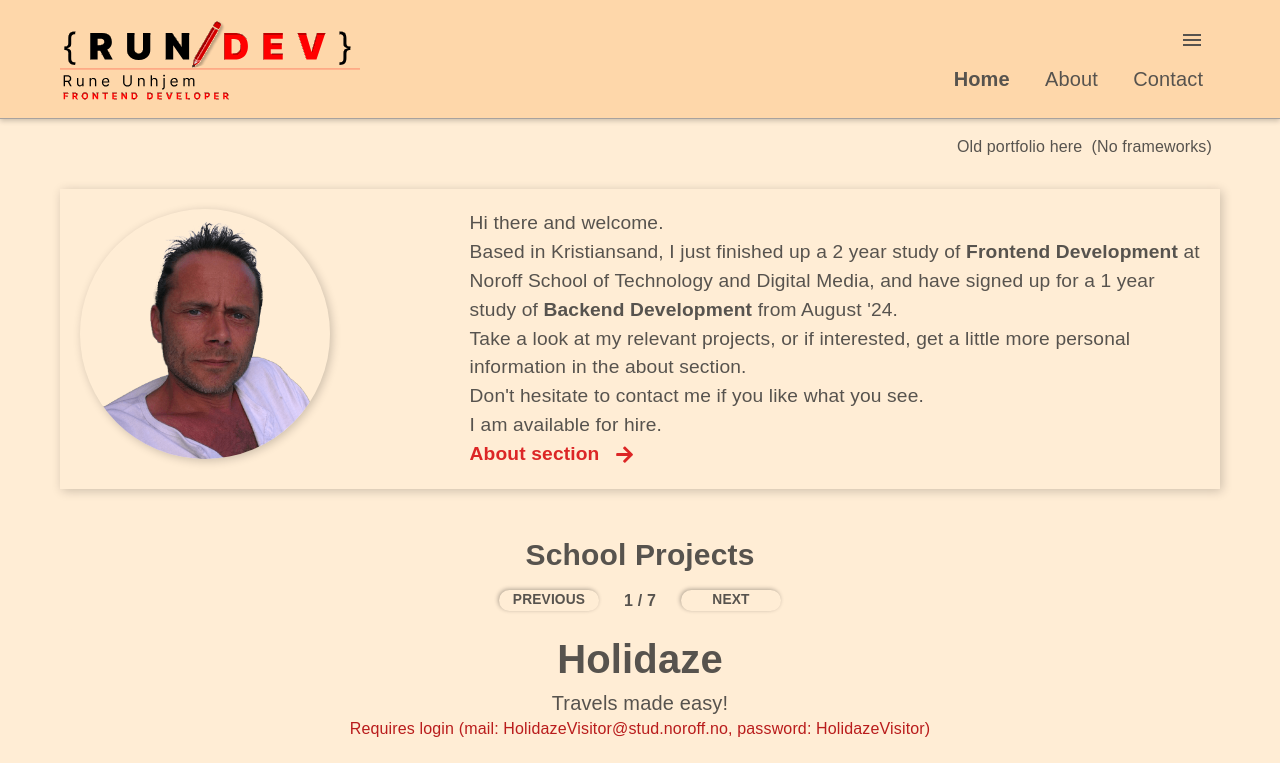
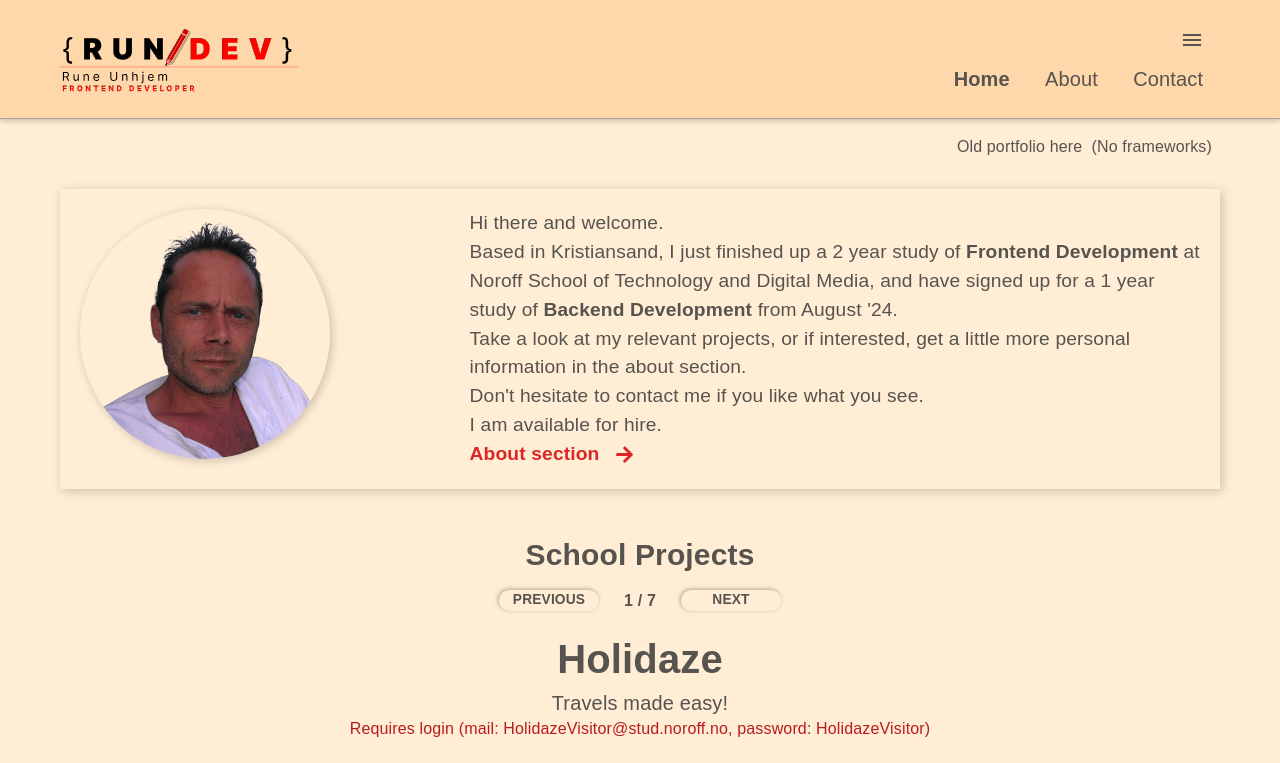
Before and after one commit to runeunhjem/portfolio-2, a React (Vite) app: page / in a window 1280 px wide. Shown: the top 763 px of the page. Built offline with nearby package versions, Linux system fonts and the light colour scheme; a web font is replaced by a local one.

Commit message:
Performance - reserves height and width to avoid layout shifts

```diff
--- a/src/components/Header/index.styled.jsx
+++ b/src/components/Header/index.styled.jsx
@@ -28,17 +28,20 @@ export const InnerContainer = styled.div`
 
 export const LogoLink = styled(Link)`
   z-index: 5000;
-  max-width: 300px;
+  width: 300px;
   align-items: center;
 
   img {
-    max-width: 300px;
+    width: 300px;
+    height: 86.422px;
     margin-left: 0.75rem;
     @media screen and (max-width: 468px) {
-      max-width: 250px;
+      width: 250px;
+      height: 72.0185px;
     }
     @media screen and (max-width: 368px) {
-      max-width: 200px;
+      width: 200px;
+      height: 57.6148px;
     }
   }
 `;
--- a/src/components/Intro/index.styled.jsx
+++ b/src/components/Intro/index.styled.jsx
@@ -24,9 +24,10 @@ export const IntroImageContainer = styled.div`
   width: 33%;
   justify-content: center;
   img {
-    width: 100%;
-    max-width: 250px;
-    height: auto;
+    width: 250px;
+    max-width: 100%;
+    height: 250px;
+    max-height: 100%;
     border-radius: 50%;
     box-shadow: 2px 2px 10px 0 rgba(0, 0, 0, 0.2);
   }
--- a/src/components/ProjectCard/index.jsx
+++ b/src/components/ProjectCard/index.jsx
@@ -31,6 +31,12 @@ const ProjectCard = ({ project }) => {
             .map((image, idx) => (
               <div key={idx} className="image-wrap w-full">
                 <img
+                  style={ {
+                    width: "800px",
+                    maxWidth: "100%",
+                    height: "400px",
+                    maxHeight: "100%",
+                  }}
                   src={image}
                   alt={
                     project.title
```
